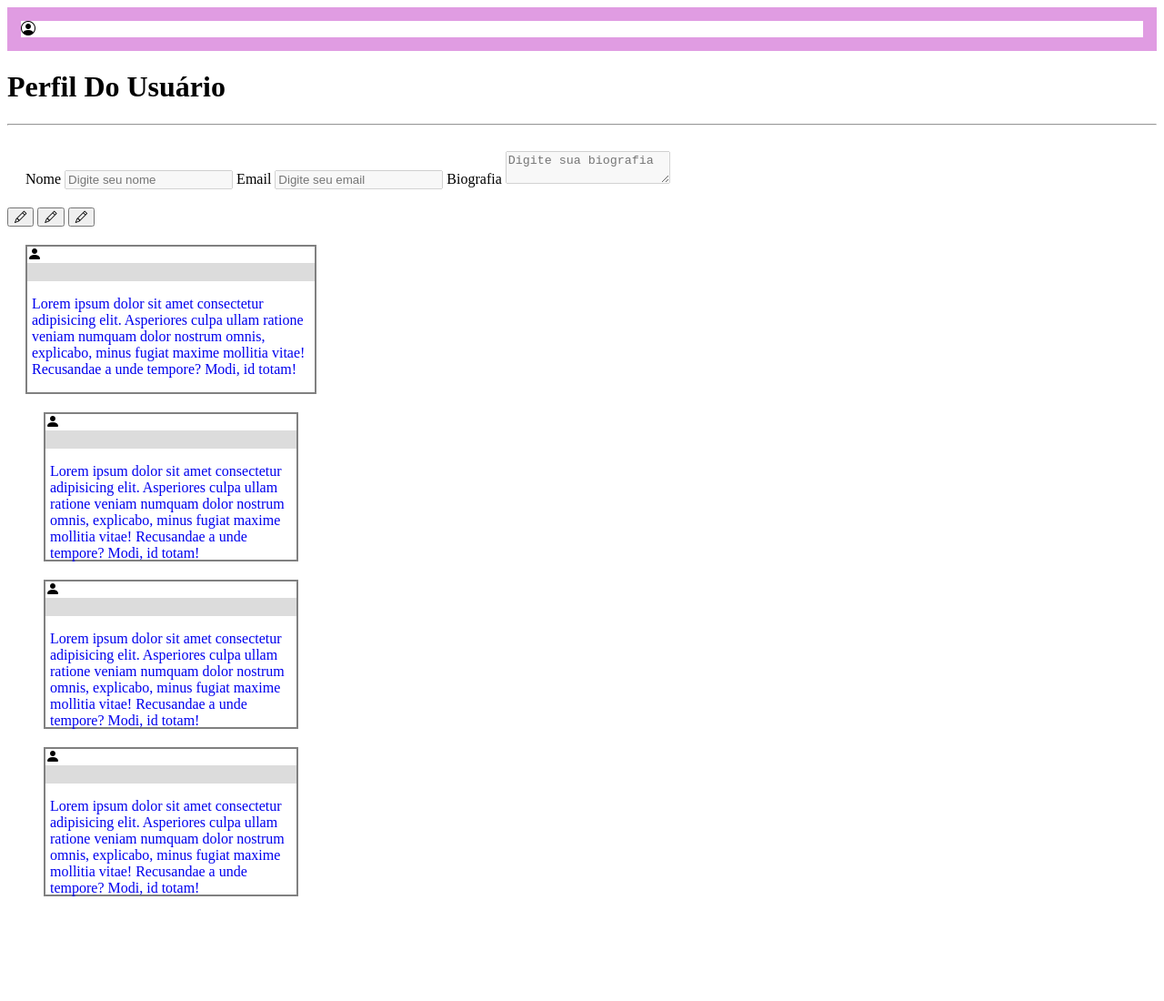
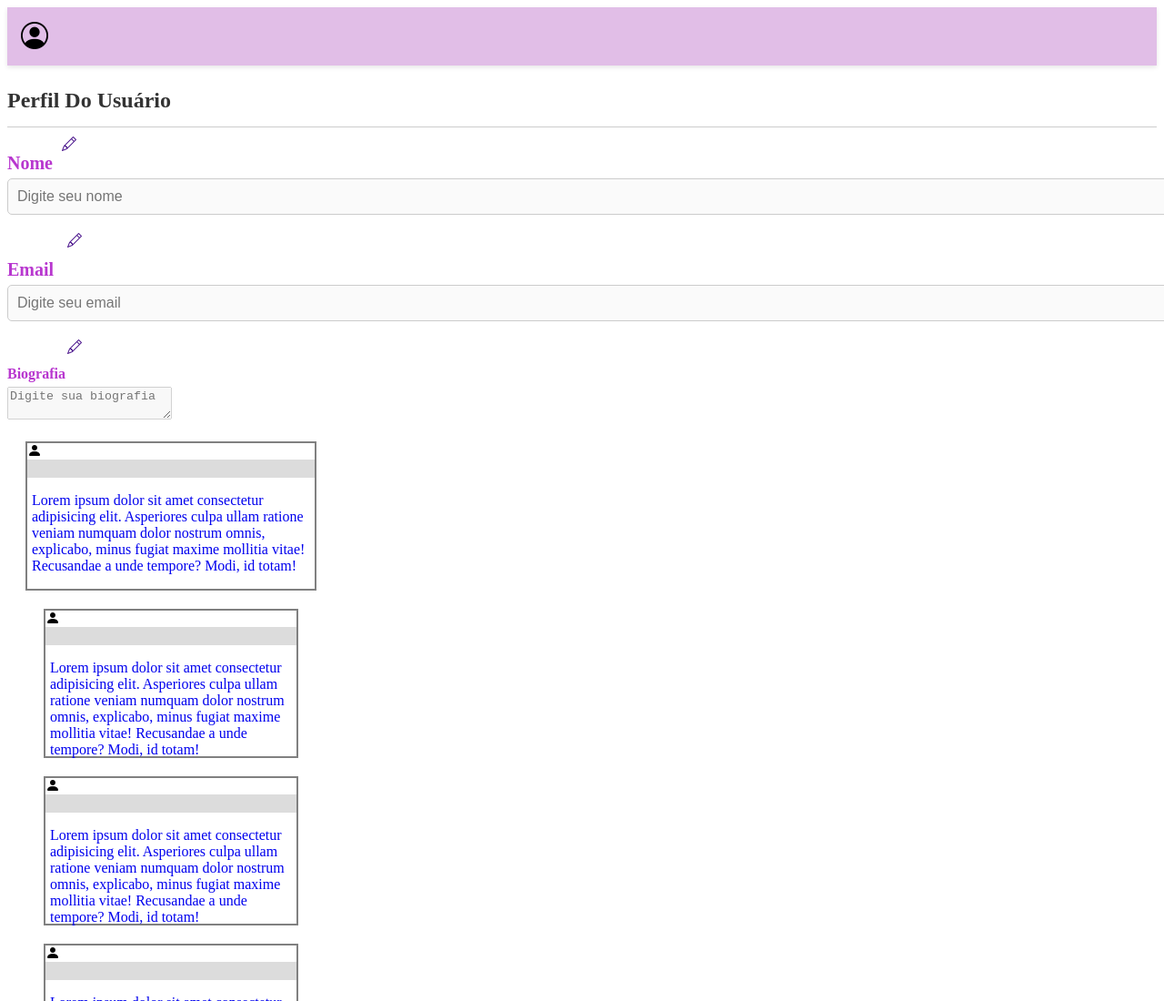
Before and after one commit to ICEI-PUC-Minas-PPLCC-TI/ppl-cc-ti1-2024-1-g-woove, a plain HTML site: page index.html in a window 1280 px wide. Shown: the top 1100 px of the page at 91% size. Before the commit the page ends 1005 px from the top, so only its background shows below. Drawn offline with nearby package versions, Linux system fonts and the light colour scheme; no server answers.

Commit message:
estilizando2

```diff
--- a/index.html
+++ b/index.html
@@ -20,20 +20,25 @@
 <body>
     <div class="cadastro">
         <div class="perfil">
-            <label for="perfil-nome">Nome</label>
+          <div class = "formato-perfil">
+
+            <button id="btnEditarNome"><i class="bi bi-pencil"></i></button>
+            <label for="perfil-nome" style = "color: #b837cf; font-size: 20px">Nome</label>
             <input id="perfil-nome" type="text" placeholder="Digite seu nome" required disabled/>
 
-            <label for="perfil-email">Email</label>
+            <button id="btnEditarEmail"><i class="bi bi-pencil"></i></button>
+            <label for="perfil-email" style = "color: #b837cf; padding-top: 10px; font-size: 20px">Email</label>
             <input id="perfil-email" type="text" placeholder="Digite seu email" required disabled/>
 
-            <label for="perfil-biografia">Biografia</label>
+            <button id="btnEditarBiografia"><i class="bi bi-pencil"></i></button>
+            <label for="perfil-biografia" style = "color: #b837cf; padding-top: 10px; ">Biografia</label>
             <textarea id="perfil-biografia" placeholder="Digite sua biografia" required disabled></textarea>
-        </div>
+          </div>
         <div class="botoes">
             <button id="btnSalvar" style="display: none;">Salvar</button>
-            <button id="btnEditarNome"><i class="bi bi-pencil"></i></button>
-              <button id="btnEditarEmail"><i class="bi bi-pencil"></i></button>
-              <button id="btnEditarBiografia"><i class="bi bi-pencil"></i></button>
+
+
+
         </div>
     </div>
 
--- a/script.js
+++ b/script.js
@@ -6,6 +6,15 @@ const btnSalvar = document.getElementById('btnSalvar');
 const btnEditarNome = document.getElementById('btnEditarNome');
 const btnEditarEmail = document.getElementById('btnEditarEmail');
 const btnEditarBiografia = document.getElementById('btnEditarBiografia');
+
+
+const imageField = document.querySelector("#image-field");
+const imagePreview = document.querySelector("#image-preview");
+
+
+
+
+
 
 function lerContatos() {
     const perfil = JSON.parse(localStorage.getItem('perfil'));
--- a/style.css
+++ b/style.css
@@ -1,18 +1,99 @@
 .header{
 
-    border: 15px solid rgb(224, 156, 226);
-}
-
-.icone-perfil{
-
+    background-color: #e1bee7;
+    padding: 15px;
+    box-shadow: 0 2px 5px rgba(0, 0, 0, 0.1);
 
 }
 
-.perfil{
+.header .bi-person-circle {
+    font-size: 30px;
+    color: #000000;
+}
 
+header h1 {
+    font-size: 24px;
+    color: #333;
+    margin-top: 25px;
+    margin-bottom: 15px;
+}
+
+header hr {
+    border: none;
+    height: 1px;
+    background-color: #ccc;
+    margin: 10px 0;
+}
+
+#perfil {
+    background-color: #fff;
     padding: 20px;
-    display: inline-block;
+    border-radius: 10px;
+    box-shadow: 0 2px 5px rgba(0, 0, 0, 0.1);
+    width: 300px;
 }
+
+.formato-perfil {
+    margin-bottom: 15px;
+}
+
+.formato-perfil label {
+    display: block;
+    margin-bottom: 5px;
+    font-weight: bold;
+    color: #333;
+}
+
+.formato-perfil input {
+    width: 100%;
+    padding: 10px;
+    border: 1px solid #ccc;
+    border-radius: 5px;
+    font-size: 16px;
+}
+
+#btnEditarNome{
+    background: none;
+    border: none;
+    padding: 0;
+    margin-right: 5px;
+    cursor: pointer;
+}
+
+#btnEditarNome .bi{
+    font-size: 16px;
+    color: #4A148C;
+    padding-left: 60px;
+}
+
+#btnEditarEmail{
+    background: none;
+    border: none;
+    margin-right: 5px;
+    cursor: pointer;
+    padding-top: 20px;
+}
+
+#btnEditarEmail .bi{
+    font-size: 16px;
+    color: #4A148C;
+    padding-left: 60px;
+}
+
+#btnEditarBiografia{
+    background: none;
+    border: none;
+    margin-right: 5px;
+    cursor: pointer;
+    padding-top: 20px;
+}
+
+#btnEditarBiografia .bi{
+    font-size: 16px;
+    color: #4A148C;
+    padding-left: 60px;
+}
+
 
 .cartao-forma{
 
```
